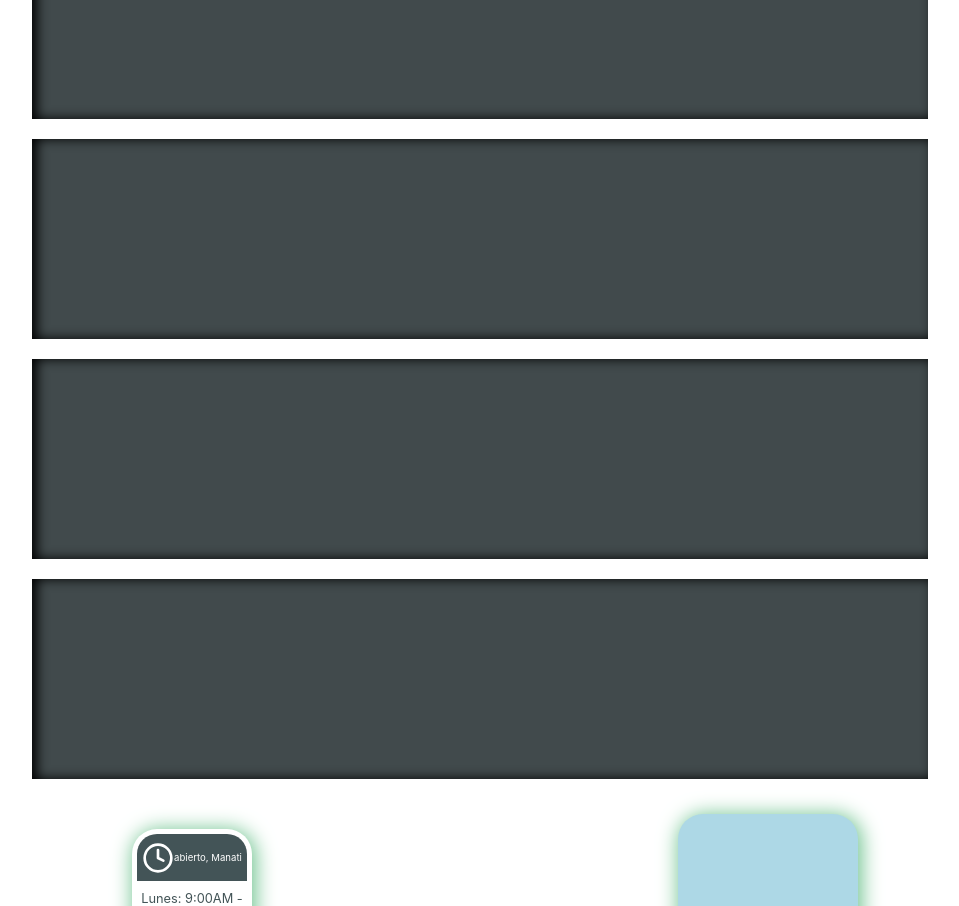
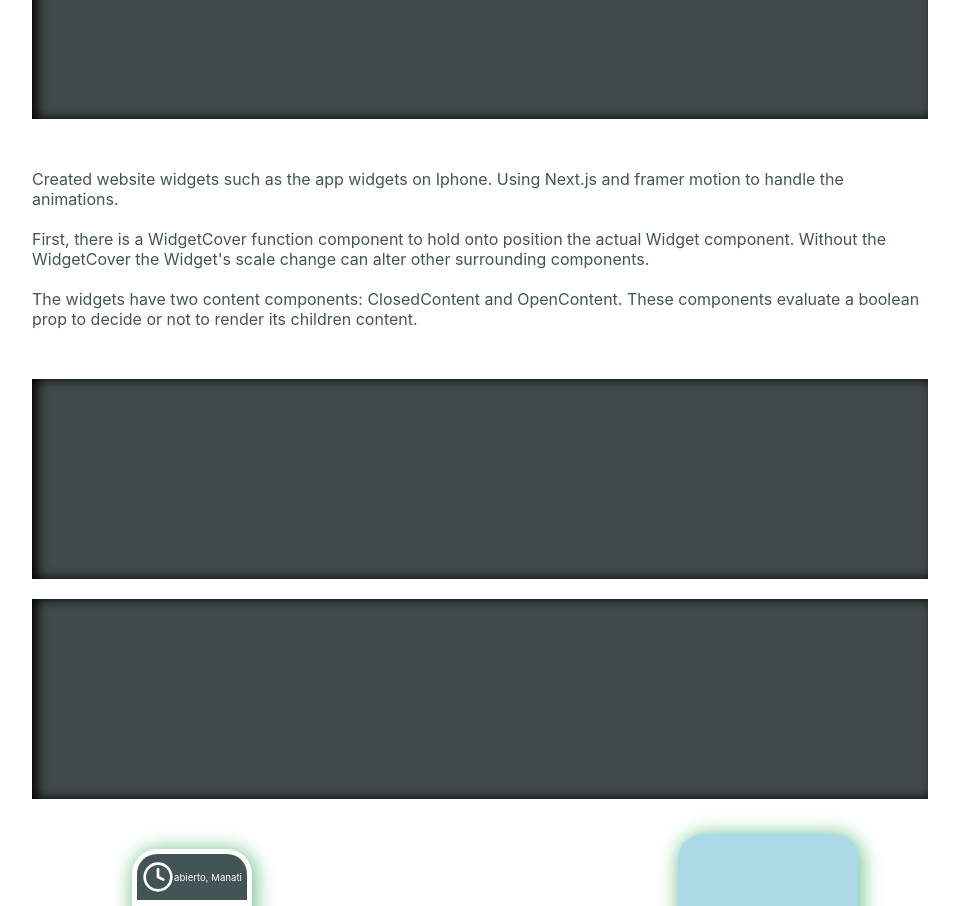
Before and after one commit to diegolb55/NextJS_IOSwidget, a Next.js app: page / in a window 1280 px wide. Shown: the part 240-1146 px from the top of the page, without its empty margins (160-1119 px from the left). Built offline with nearby package versions, Linux system fonts and the light colour scheme.

Commit message:
fixed blinking

```diff
--- a/components/Widget.js
+++ b/components/Widget.js
@@ -92,7 +92,6 @@ export default function Widget(props){
             zIndex:  1,
             borderRadius: 25,
             overflow: "hidden",
-            padding: 5
         },
 
       }
--- a/pages/Horario.js
+++ b/pages/Horario.js
@@ -55,7 +55,8 @@ function Horario({ setIsOpenNav, menuControlRef, changeflagRef }, ref){
             <ClosedContent isOpen={isOpen}
                 style={{
                     // background: "red",
-                    height: "100%",
+                    margin: 5,
+                    height: "90%",
                     display: "flex",
                     flexDirection:"column"
                 }}>
--- a/pages/index.js
+++ b/pages/index.js
@@ -91,7 +91,17 @@ export default function Home() {
 
       {/* black rectangle */}
       <div className="brect"></div>
-      <div className="brect"></div>
+      <div className="binfo">
+        <p>
+          Created website widgets such as the app widgets on Iphone.
+          Using Next.js and framer motion to handle the animations.<br/><br/>
+          First, there is a WidgetCover function component to hold onto position the actual Widget component.
+          Without the WidgetCover the Widget's scale change can alter other surrounding components.<br/><br/>
+          The widgets have two content components: ClosedContent and OpenContent.
+          These components evaluate a boolean prop to decide or not to render its children content.
+
+        </p>
+      </div>
       <div className="brect"></div>
       <div className="brect"></div>
 
--- a/styles/Home.module.css
+++ b/styles/Home.module.css
@@ -51,6 +51,9 @@
   align-items: center;
 
 }
+.pagelinks h3 {
+  margin: 50px 0;
+}
 
 /* Widget stuff */
 .widgetCover{
--- a/styles/globals.css
+++ b/styles/globals.css
@@ -49,6 +49,11 @@ body::-webkit-scrollbar {
   background: #414a4c;
   box-shadow: inset 5px 0 12px 0 black;
 }
+.binfo{
+  width: 70vw;
+  margin: 50px auto;
+
+}
 
 
 /* widget */
```
